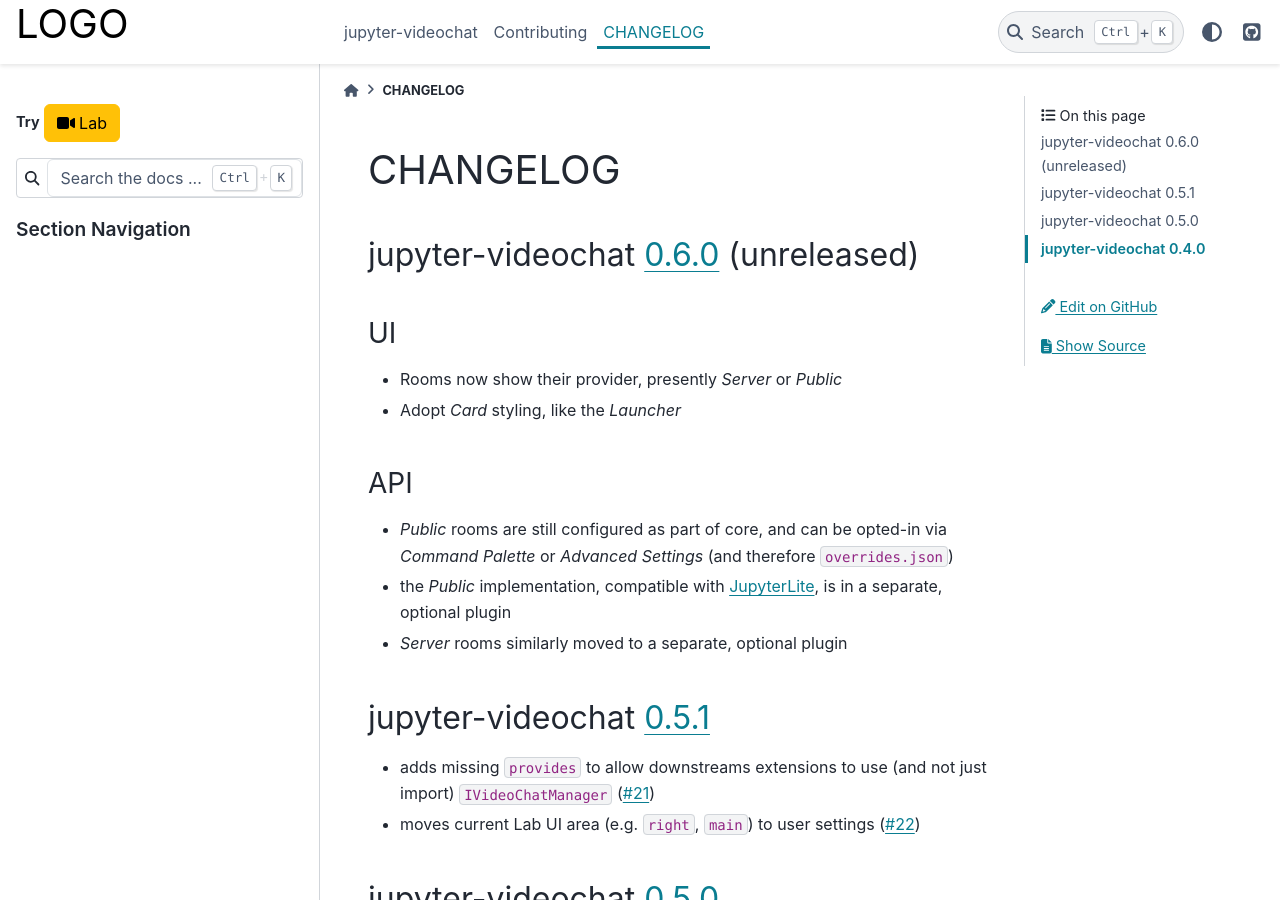
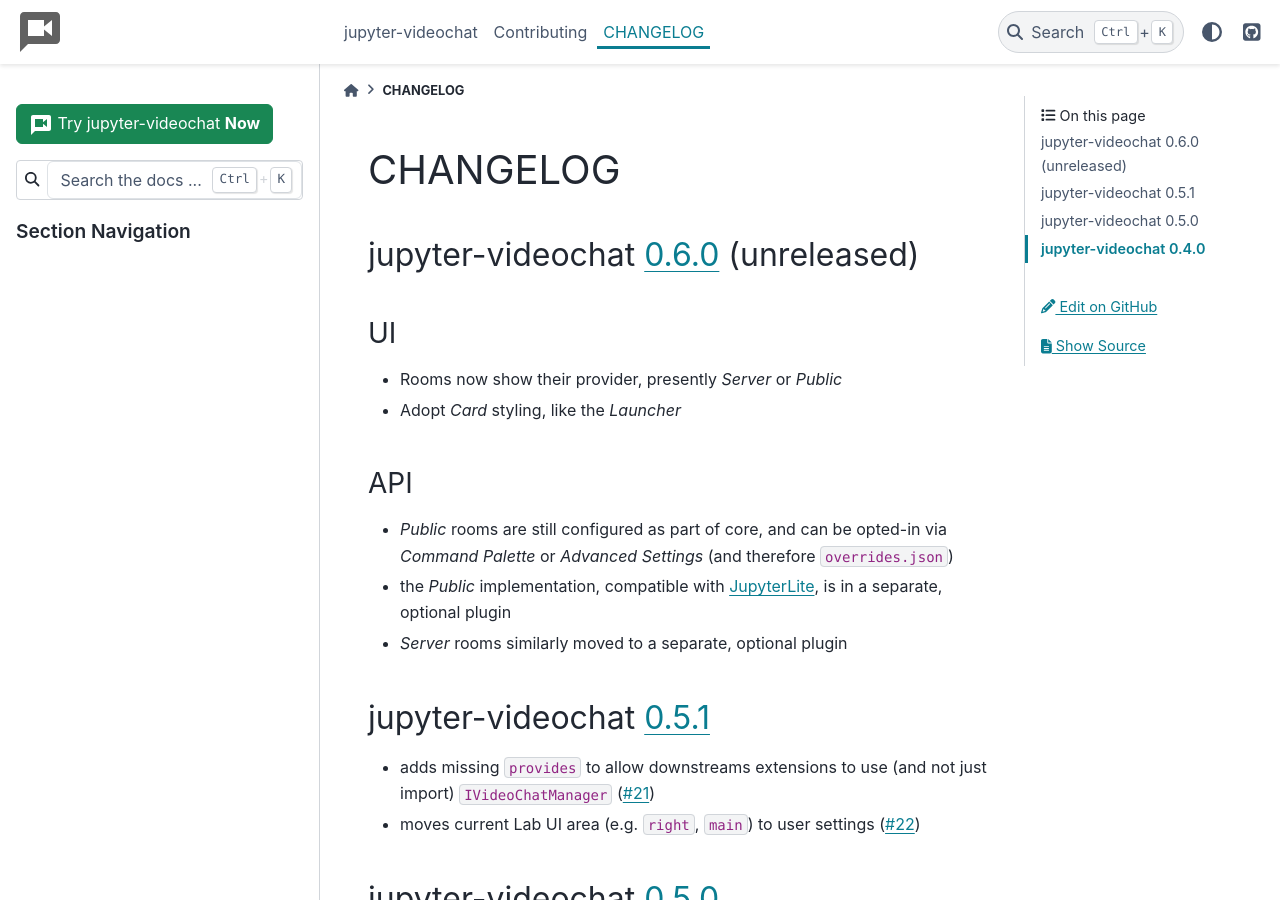
Before and after one commit to jupyterlab-contrib/jupyter-videochat, a Sphinx documentation site: the page built from docs/changelog.md, in a window 1280 px wide and 900 px high. Built offline with Sphinx 7.4.7 and the PyData theme 0.15.4, drawn with Linux system fonts in a browser that asks for light colours.

Commit message:
some template work

```diff
--- a/docs/_templates/demo.html
+++ b/docs/_templates/demo.html
@@ -1,15 +1,13 @@
-<strong>Try</strong>
-
 <a
   href="{{ pathto('_static/lite/lab/index.html', 1) }}"
-  class="btn btn-warning"
+  class="btn btn-success"
   target="_blank"
   data-toggle="tooltip"
   data-placement="bottom"
-  title="Try Jupyter VideoChat Now"
+  title="Launch a new JupyterLite"
 >
-  <i class="fas fa-video"></i>
-  Lab
+  <img src="{{ pathto('_static/logo-light.svg', 1) }}" />
+  Try jupyter-videochat <strong>Now</strong>
 </a>
 
 <script>
--- a/docs/_templates/navbar-logo.html
+++ /dev/null
@@ -1,3 +0,0 @@
-<a class="navbar-brand" href="{{ pathto(master_doc) }}">
-  <h1>LOGO</h1>
-</a>
--- a/docs/jupyter-lite.json
+++ b/docs/jupyter-lite.json
@@ -9,9 +9,6 @@
     "settingsOverrides": {
       "jupyterlab-videochat:plugin": {
         "disablePublicRooms": false
-      },
-      "@jupyterlab/docmanager-extension:plugin": {
-        "nameFileOnSave": false
       }
     }
   }
```
Also changed, not shown: docs/_static/logo-light.svg (added).
